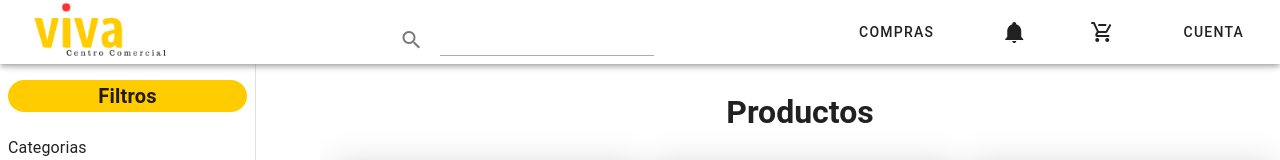
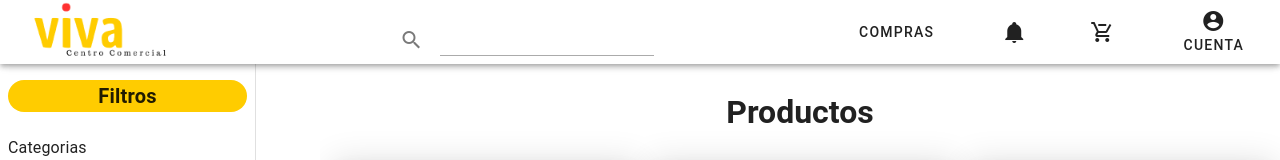
Before and after one commit to juanhoyos06/Ecommerce-Viva, a Nuxt app: page / in a window 1280 px wide. Shown: the top 160 px of the page. Built offline with nearby package versions, Linux system fonts and the light colour scheme; data requests are answered from the project's data file.

Commit message:
feat: merge ramas

```diff
--- a/components/products/FilterCategory.vue
+++ b/components/products/FilterCategory.vue
@@ -17,8 +17,7 @@
     </v-list>
   </div>
   <div style="text-align: right;">
-    <v-btn style="background-color: #FFCC00;" variant="text" size="small"
-      @click="loadFilteredProducts">Aplicar</v-btn>
+    <v-btn style="background-color: #FFCC00;" variant="text" size="small" @click="loadFilteredProducts">Aplicar</v-btn>
   </div>
 </template>
 <script setup>
@@ -36,7 +35,7 @@ const loadCategories = async () => {
   console.log(data);
   categories.value = data
 }
-const loadFilteredProducts = async () =>{
+const loadFilteredProducts = () => {
   selectedCategories.value.forEach(categoryId => {
     const category = categories.value.find(cat => cat.id === categoryId);
     if (category) {
@@ -44,4 +43,5 @@ const loadFilteredProducts = async () =>{
     }
   });
 }
+
 </script>
--- a/components/products/ViewProducts.vue
+++ b/components/products/ViewProducts.vue
@@ -15,7 +15,8 @@
 
 
                             <v-card-title class="text-center">{{ product.name }}</v-card-title>
-                            <v-card-title class="text-center" style="font-weight: bold;">{{ '$'+ product.price }}</v-card-title>
+                            <v-card-title class="text-center" style="font-weight: bold;">{{ '$' + product.price
+                            }}</v-card-title>
                         </v-card>
                     </v-item>
                 </v-col>
@@ -63,36 +64,24 @@ const products = ref([])
 const dialog = ref(false)
 const selectedProduct = ref({})
 
+
+
 onBeforeMount(() => {
-    loadTasks()
+    loadProducts()
+
 })
-const loadTasks = async () => {
+const loadProducts = async () => {
     const url = 'http://localhost:3001/products'
     const { data } = await axios.get(url)
     console.log(data);
     products.value = data
 }
+
 const openDialog = (item) => {
-  selectedProduct.value = item
-  dialog.value = true
+    selectedProduct.value = item
+    dialog.value = true
 }
-// const deleteTasks = async (item) => {
-//     const url = `http://localhost:3001/tasks/${item.id}`
-//     const { data } = await axios.delete(url)
-//     loadTasks()
-// }
-// const editTasks = async (item) => {
-//     isEdit.value = true
-//     editTask.value = { ... item}
-//     loadTasks()
-//     console.log(editTask.value);
-
-// }
-
-// const updateTask = (isUpdated) =>{
-//     console.log(isUpdated);
-//     isEdit.value = false
-//     editTask.value = null
-//     loadTasks()
+// const loadProductsByCategory = (categoryName) => {
+//     products.value = products.value.filter(product => product.category === categoryName);
 // }
 </script>
--- a/layouts/default.vue
+++ b/layouts/default.vue
@@ -11,7 +11,7 @@
           <v-btn class="ma-5" text="Compras" />
           <v-btn icon class="ma-5"><v-icon>mdi-bell</v-icon></v-btn>
           <v-btn icon class="ma-5"><v-icon>mdi-cart-minus</v-icon></v-btn>
-          <v-btn class="ma-5" @click="openUserDialog">Cuenta</v-btn> <!-- Corrected click handler -->
+          <v-btn prepend-icon="mdi-account-circle" stacked class="ma-5" @click="openUserDialog">Cuenta</v-btn> <!-- Corrected click handler -->
 
         </v-app-bar>
       </v-card>
```
